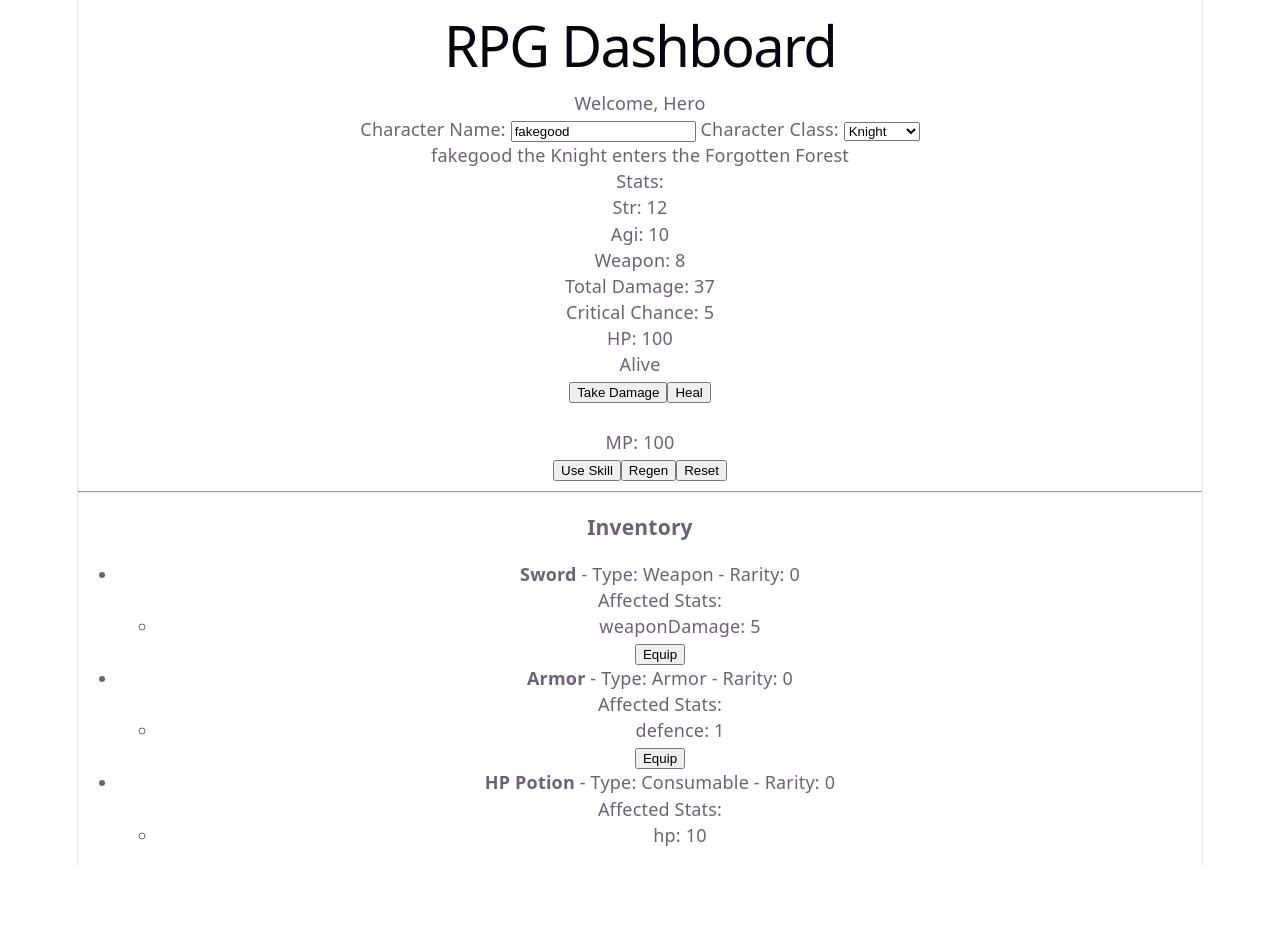
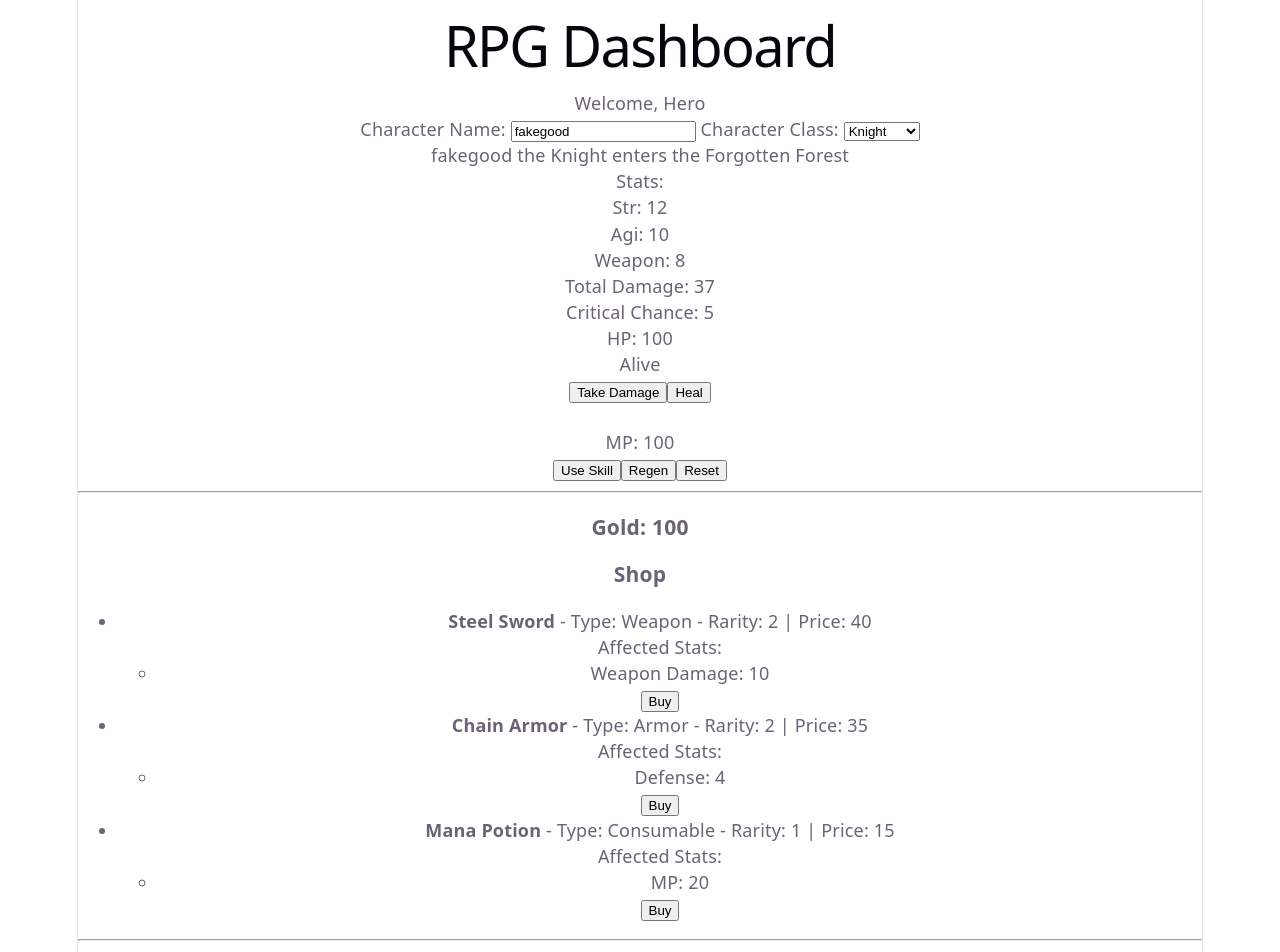
Before and after one commit to fakegood/rpg-dashboard, a Vue app: page / in a window 1280 px wide. Shown: the top 952 px of the page. Before the commit the page ends 866 px from the top, so only its background shows below. Built offline with nearby package versions, Linux system fonts and the light colour scheme.

Commit message:
refactor: completed lesson 10

```diff
--- a/src/App.vue
+++ b/src/App.vue
@@ -1,6 +1,7 @@
 <script setup>
 import {computed, ref} from 'vue';
 import ItemCard from './components/ItemCard.vue';
+import ShopItemCard from "./components/ShopItemCard.vue";
 
 const title = 'RPG Dashboard'
 const subtitle = 'Welcome, Hero'
@@ -33,6 +34,39 @@ const inventory = ref([
   {id: 2, name: 'Armor', type: 'Armor', rarity: 0, equipped: false, effects: [{stat: 'defence', value: 1}]},
   {id: 3, name: 'HP Potion', type: 'Consumable', rarity: 0, equipped: false, effects: [{stat: 'hp', value: 10}]}
 ]);
+
+const gold = ref(100);
+const shopInfo = ref('');
+
+const shopItems = ref([
+  {
+    id: 101,
+    name: 'Steel Sword',
+    type: 'Weapon',
+    rarity: 2,
+    equipped: false,
+    price: 40,
+    effects: [{stat: 'Weapon Damage', value: 10}]
+  },
+  {
+    id: 102,
+    name: 'Chain Armor',
+    type: 'Armor',
+    rarity: 2,
+    equipped: false,
+    price: 35,
+    effects: [{stat: 'Defense', value: 4}]
+  },
+  {
+    id: 103,
+    name: 'Mana Potion',
+    type: 'Consumable',
+    rarity: 1,
+    equipped: false,
+    price: 15,
+    effects: [{stat: 'MP', value: 20}]
+  }
+])
 
 function takeDamage() {
   hp.value -= damageValue;
@@ -117,6 +151,24 @@ function unequipItem(itemId) {
     }
   }
 }
+
+function buyItem(itemId) {
+  const item = shopItems.value.find(shopItem => shopItem.id === itemId)
+  if (!item) return;
+
+  if (gold.value < item.price) {
+    shopInfo.value = 'Not enough gold';
+    return;
+  }
+
+  inventory.value.push({
+    ...item,
+    id: Date.now()
+  });
+
+  gold.value -= item.price;
+  shopInfo.value = `Purchased ${item.name}`;
+}
 </script>
 
 <template>
@@ -169,6 +221,15 @@ function unequipItem(itemId) {
     <button @click="resetStats">Reset</button>
 
     <hr/>
+    <h3>Gold: {{ gold }}</h3>
+    <p v-if="shopInfo !== ''">{{shopInfo}}</p>
+    <h3>Shop</h3>
+    <ul>
+      <ShopItemCard v-for="shopItem in shopItems" :key="shopItem.id" :item="shopItem"
+                    :canAfford="shopItem.price <= gold" @buy="buyItem"/>
+    </ul>
+
+    <hr/>
     <h3>Inventory</h3>
     <ul>
       <ItemCard v-for="item in inventory" :key="item.id" :item="item" @equip="equipItem" @unequip="unequipItem"/>
--- /dev/null
+++ b/src/components/ShopItemCard.vue
@@ -0,0 +1,28 @@
+<script setup>
+defineProps({
+  item: {
+    type: Object,
+    required: true
+  },
+  canAfford: {
+    type: Boolean,
+    required: true
+  }
+})
+
+const emit = defineEmits(['buy']);
+</script>
+
+<template>
+  <li>
+    <strong>{{ item.name }}</strong> - Type: {{ item.type }} - Rarity: {{ item.rarity }} | Price: {{ item.price }}
+    <br/>
+    <p>Affected Stats:</p>
+    <ul>
+      <li v-for="(stat, index) in item.effects" :key="index">
+        {{ stat.stat }}: {{ stat.value }}
+      </li>
+    </ul>
+    <button :disabled="!canAfford" @click="emit('buy', item.id)">Buy</button>
+  </li>
+</template>
```
